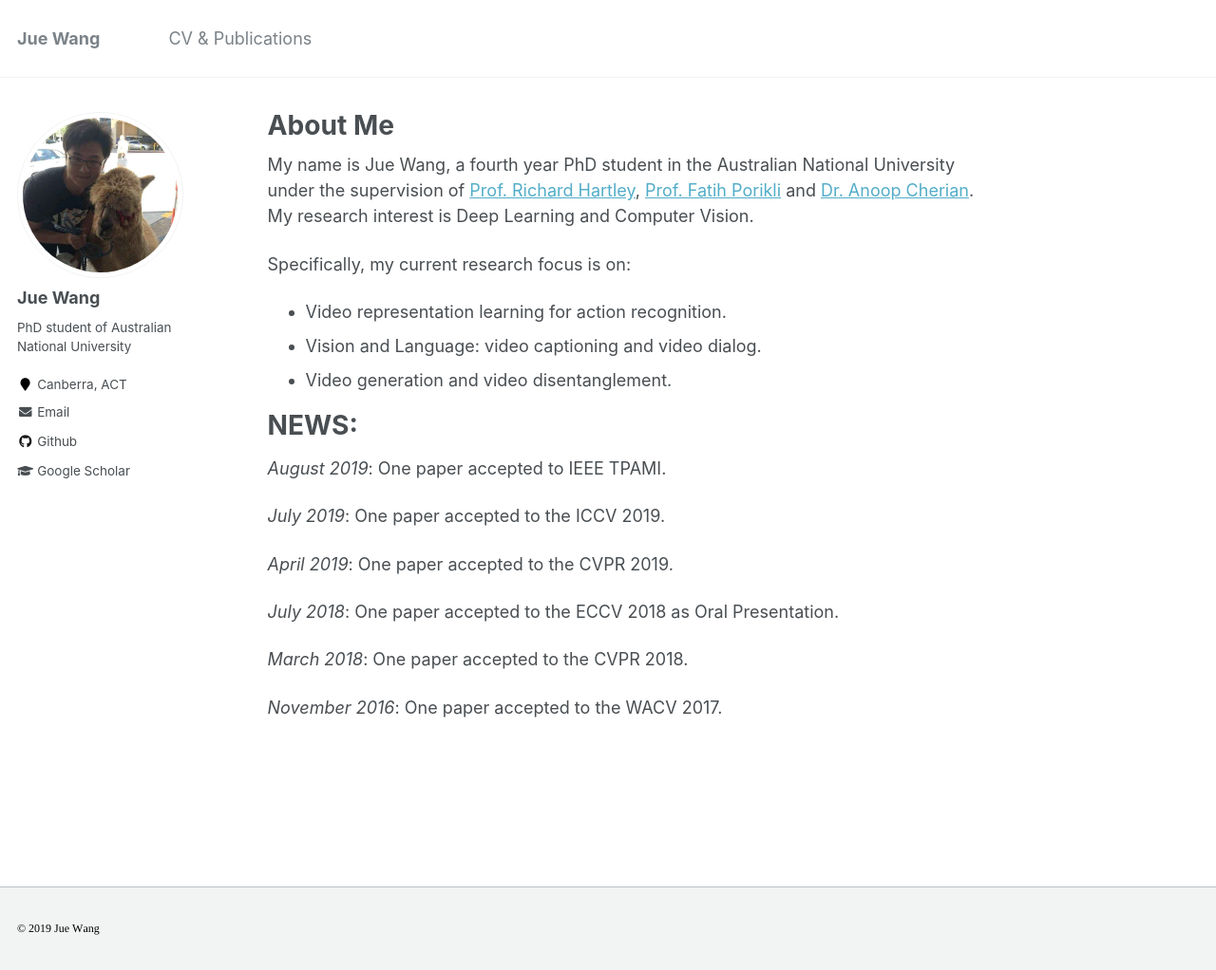
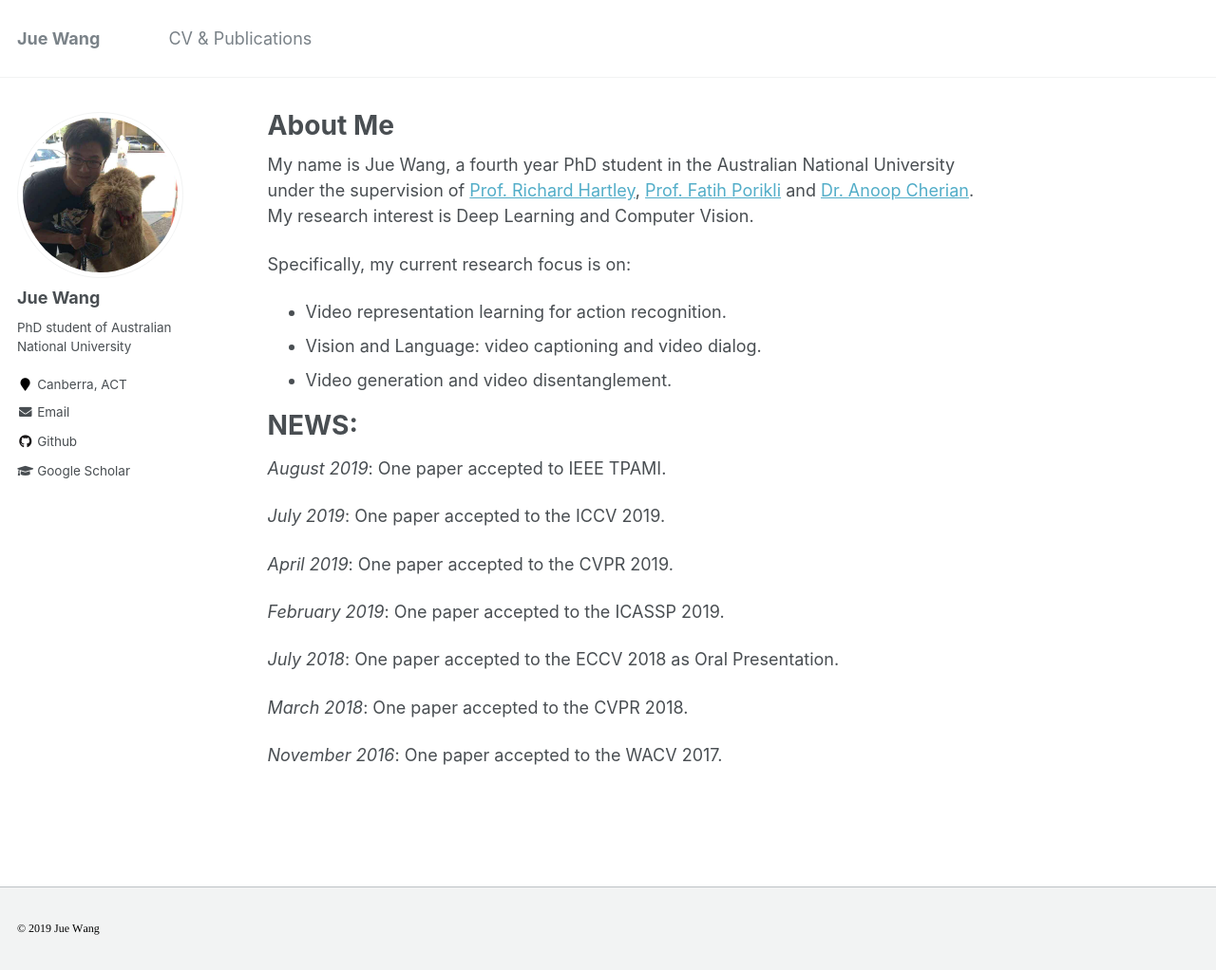
Before and after one commit to 3xWangDot/3xWangDot.github.io, a Jekyll site: the page built from _pages/about.md, in a window 1280 px wide and 1022 px high. Shown: the whole window at 95% size. Built offline with Jekyll 4.4.1, drawn with Linux system fonts in a browser that asks for light colours.

Commit message:
Update about.md

```diff
--- a/_pages/about.md
+++ b/_pages/about.md
@@ -24,6 +24,8 @@ NEWS:
 
 *April 2019*: One paper accepted to the CVPR 2019.
 
+*February 2019*: One paper accepted to the ICASSP 2019.
+
 *July 2018*: One paper accepted to the ECCV 2018 as Oral Presentation.
 
 *March 2018*: One paper accepted to the CVPR 2018.
```
